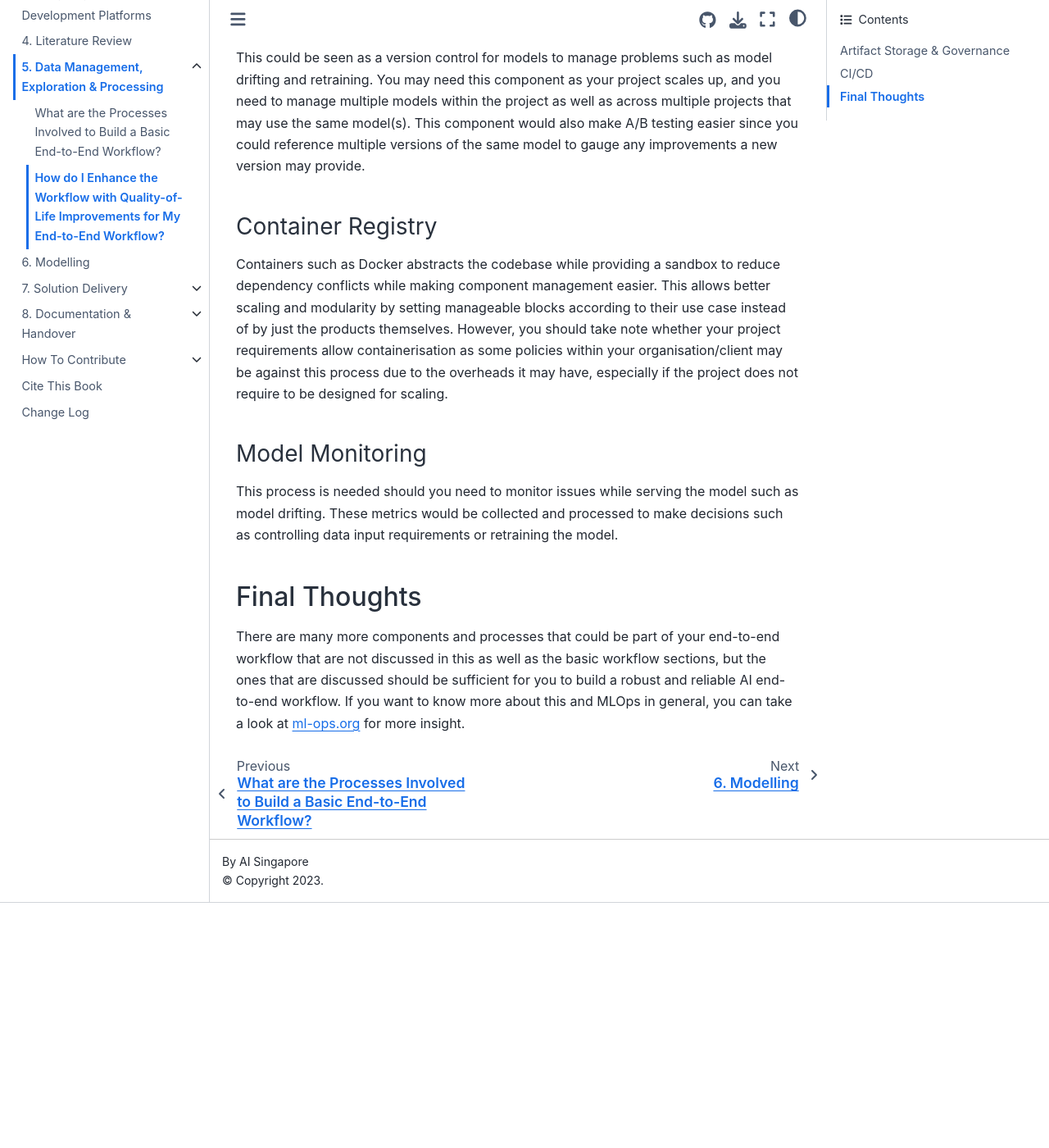
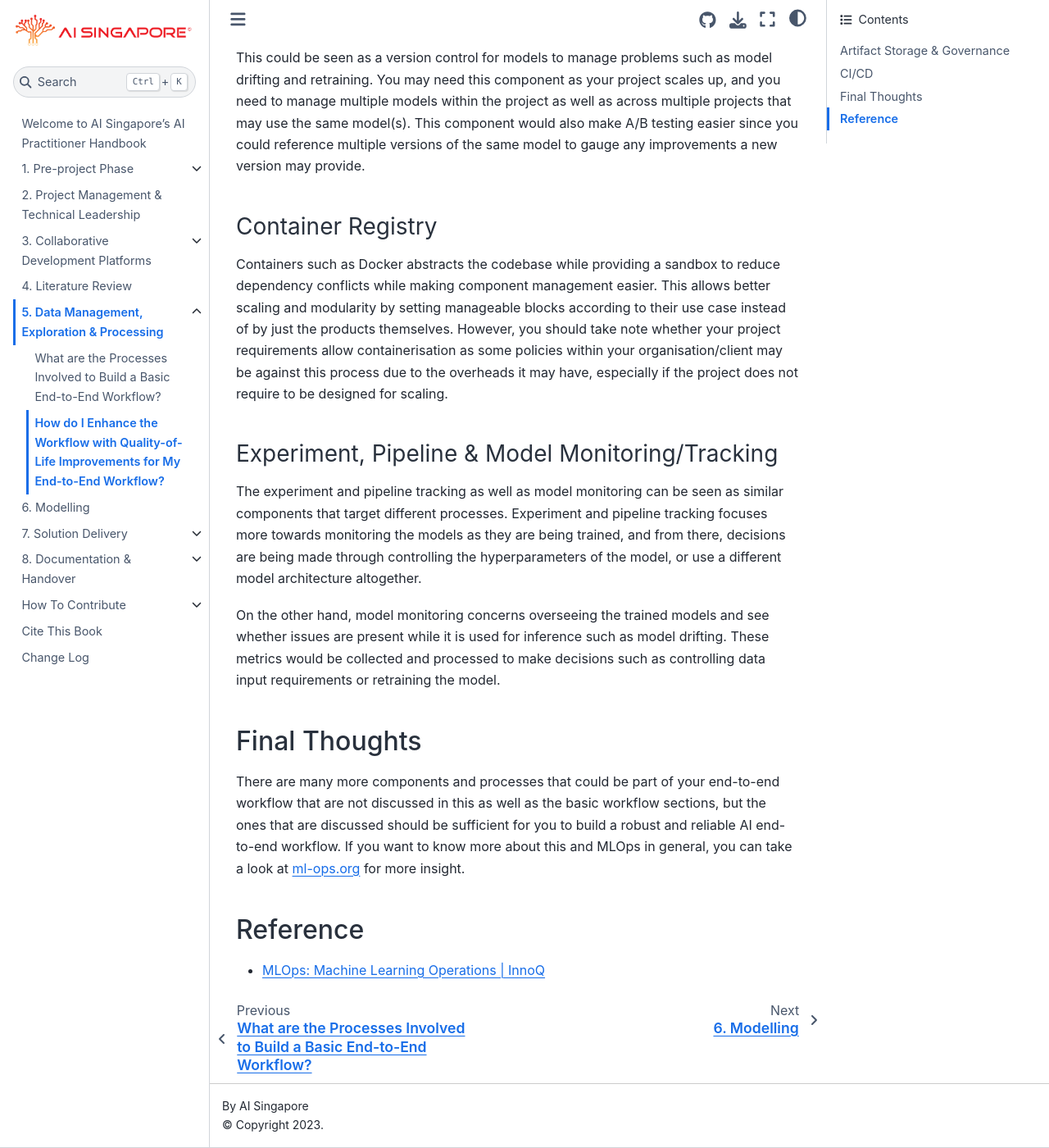
Before and after one commit to aisingapore/ai-practitioner-handbook, a Jupyter Book: the page built from book/5-data-mgmt-exp-proc/e2e-workflow-adv.md, in a window 1280 px wide and 1400 px high, scrolled down 2014 px. Shown: the whole window at 82% size. Built offline with Jupyter Book 1.0.4 settings and Sphinx 7.4.7 and the Sphinx Book theme 1.1.4, drawn with Linux system fonts in a browser that asks for light colours; before the commit the page ends 3115 px from its top, so only the background shows below that.

Commit message:
Updated e2e-workflow sections

```diff
--- a/book/5-data-mgmt-exp-proc/e2e-workflow-adv.md
+++ b/book/5-data-mgmt-exp-proc/e2e-workflow-adv.md
@@ -84,10 +84,18 @@
 overheads it may have, especially if the project does not require to be
 designed for scaling.
 
-### Model Monitoring
+### Experiment, Pipeline & Model Monitoring/Tracking
 
-This process is needed should you need to monitor issues while serving
-the model such as model drifting. These metrics would be collected and
+The experiment and pipeline tracking as well as model monitoring can be
+seen as similar components that target different processes. Experiment
+and pipeline tracking focuses more towards monitoring the models as
+they are being trained, and from there, decisions are being made
+through controlling the hyperparameters of the model, or use a
+different model architecture altogether.
+
+On the other hand, model monitoring concerns overseeing the trained
+models and see whether issues are present while it is used for
+inference such as model drifting. These metrics would be collected and
 processed to make decisions such as controlling data input requirements
 or retraining the model.
 
@@ -98,4 +106,10 @@
 workflow sections, but the ones that are discussed should be sufficient
 for you to build a robust and reliable AI end-to-end workflow. If you
 want to know more about this and MLOps in general, you can take a look
-at [ml-ops.org](https://ml-ops.org/) for more insight.
+at [ml-ops.org][ml-ops] for more insight.
+
+## Reference
+
+- [MLOps: Machine Learning Operations | InnoQ][ml-ops]
+
+[ml-ops]: https://ml-ops.org/
```
Also changed, not shown: book/5-data-mgmt-exp-proc/e2e-workflow.md (+8 -3 lines).
